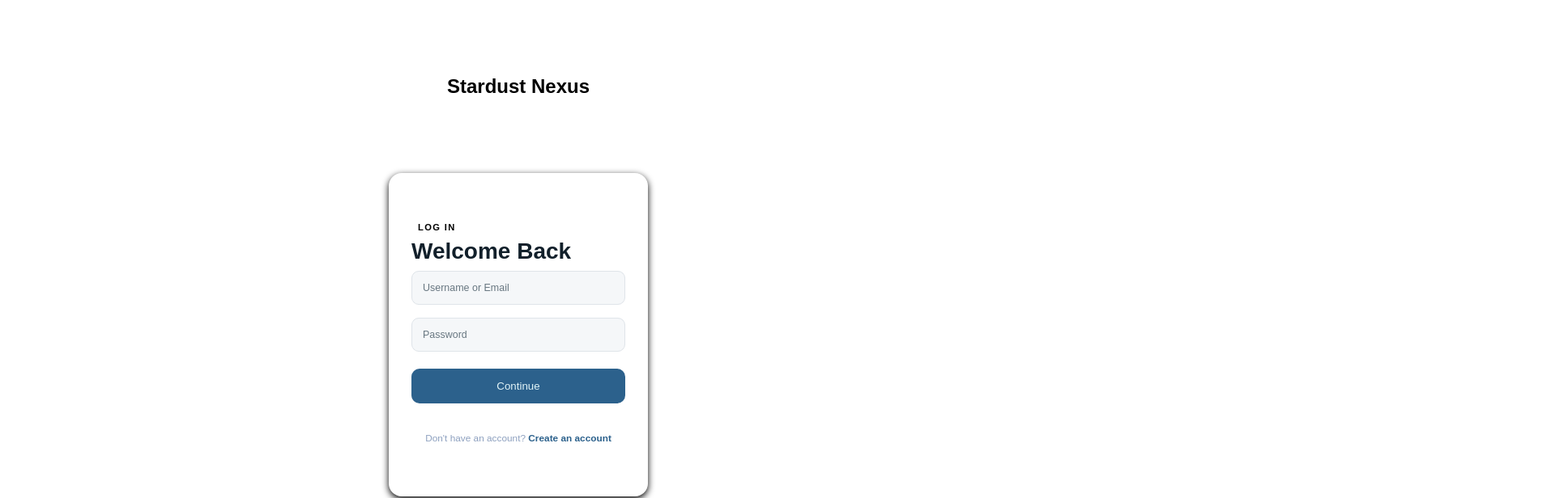
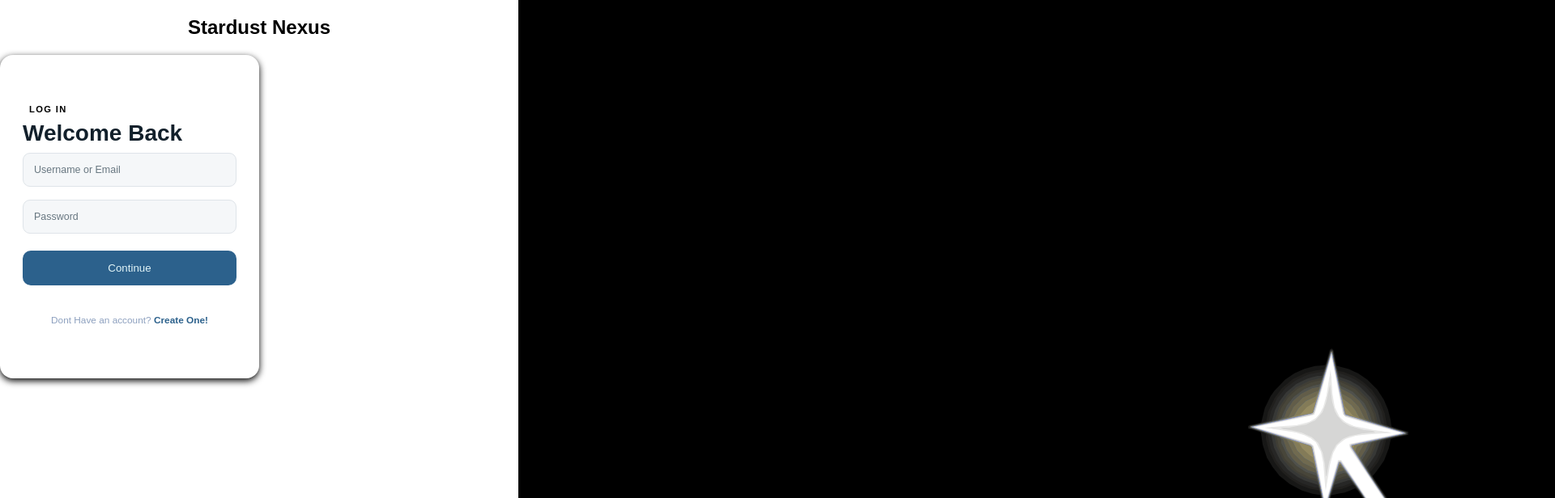
Before and after one commit to Stdnt-Poof/pkk, a React (Vite) app: page /Login in a window 1280 px wide. Shown: the top 616 px of the page at 81% size, 1920 px wide, since content can reach past the window. Built offline with nearby package versions, Linux system fonts and the light colour scheme.

Commit message:
little Things

```diff
--- a/src/App.css
+++ b/src/App.css
@@ -1,10 +1,14 @@
 .layout-login {
   display: grid;
-  min-height: 95dvh;
-  justify-content: center;
+  height: 100dvh;
+  grid-template-columns: repeat(2, minmax(0, 1fr));
 }
+/* .login {
+
+} */
 .login-form {
-  display: grid;
+  display: flex;
+  flex-direction: column;
   gap: 16px;
   margin-top: 8px;
 }
--- /dev/null
+++ b/src/components/authform.jsx
@@ -0,0 +1,22 @@
+
+
+function Authform({head, children, footer}) {
+    return (
+        <main className="layout-login">
+            <div className="login">
+                <section className="login-top">
+                    <h2>{head}</h2>
+                </section>
+                <section className='login-bottom'>
+                    <div className='form-inner'>{children}</div>
+                    {footer && <div className='form-footer'>{footer}</div>}
+                </section>
+            </div>
+            <div className="auth-img">
+                <img src="/Darktest.svg" alt="" />
+            </div>
+        </main>
+    )
+}
+
+export default Authform
--- a/src/components/loginlayout.jsx
+++ /dev/null
@@ -1,17 +0,0 @@
-
-
-function Loginlayout({head, children, footer}) {
-    return (
-        <main className='layout-login'>
-            <section className="login-top">
-                <h2>{head}</h2>
-            </section>
-            <section className='login-bottom'>
-                <div className='form-inner'>{children}</div>
-                {footer && <div className='form-footer'>{footer}</div>}
-            </section>
-        </main>
-    )
-}
-
-export default Loginlayout
--- a/src/pages/loginpage.jsx
+++ b/src/pages/loginpage.jsx
@@ -1,6 +1,6 @@
 import { useState } from 'react'
 import { Link } from 'react-router-dom'
-import Loginlayout from '../components/loginlayout'
+import Authform from '../components/authform'
 
 const initialForm = {
   identifier: '',
@@ -33,12 +33,10 @@ function LoginPage() {
   }
 
   return (
-    <Loginlayout
+    <Authform
         head="Stardust Nexus"
         footer={
-        <p>
-          Don't have an account? <Link to="/Signup">Create an account</Link>
-        </p>
+          <p>Dont Have an account? <Link to="/Signup">Create One!</Link></p>
         }
       >
         <p className="form-kicker">Log In</p>
@@ -83,7 +81,7 @@ function LoginPage() {
           Continue
         </button>
       </form>
-    </Loginlayout>
+      </Authform>
   )
 }
 
--- a/src/pages/signuppage.jsx
+++ b/src/pages/signuppage.jsx
@@ -1,6 +1,6 @@
 import { useState } from 'react'
 import { Link } from 'react-router-dom'
-import Loginlayout from '../components/loginlayout'
+import Authform from '../components/authform'
 
 const initialForm = {
   email: '',
@@ -33,7 +33,7 @@ function SignupPage() {
   }
 
   return (
-    <Loginlayout
+    <Authform
       head="Stardust Nexus"
       footer={
         <p>
@@ -111,7 +111,7 @@ function SignupPage() {
           Continue
         </button>
       </form>
-    </Loginlayout>
+    </Authform>
   )
 }
 
```
Lines whose indentation alone changed are shown as unchanged.
